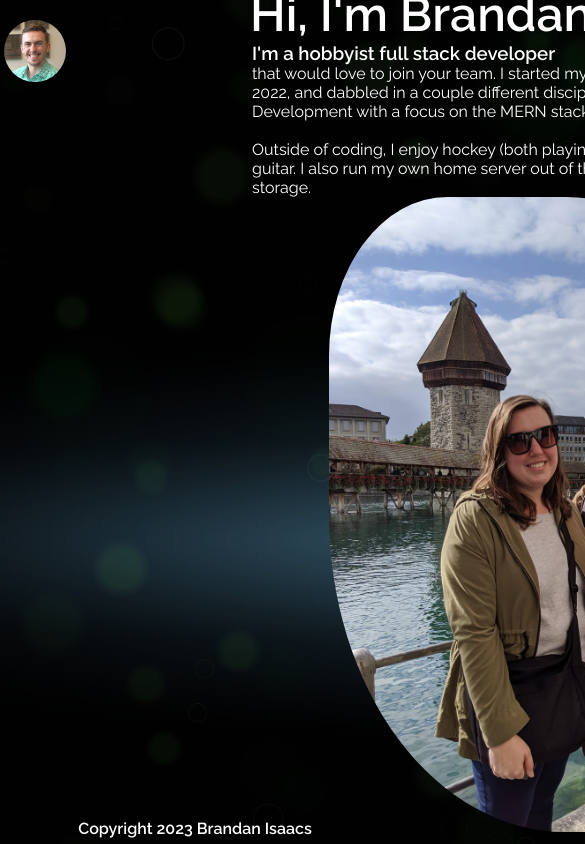
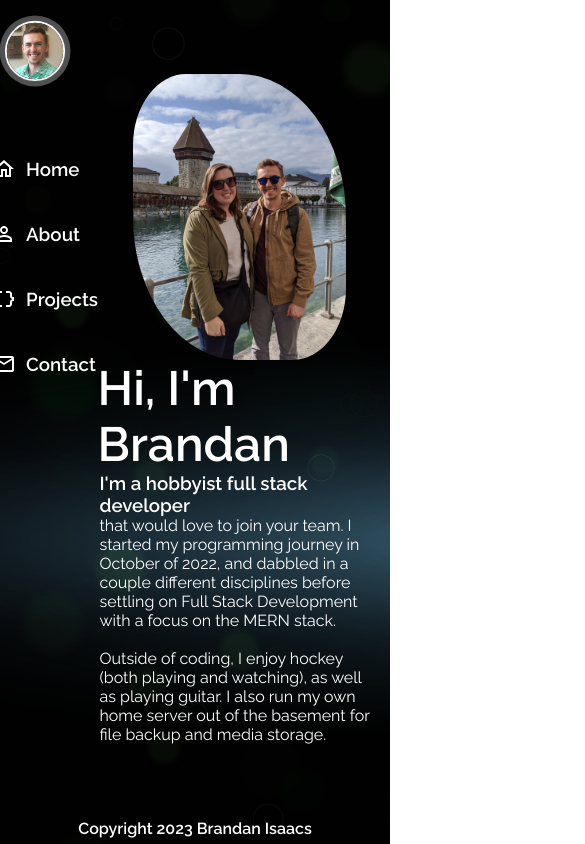
Before and after one commit to brand421/portfolio-site, a React (Create React App) app: page /about in a window 390 px wide. Shown: the top 844 px of the page, 585 px wide, since content can reach past the window. Built offline with nearby package versions, Linux system fonts and the light colour scheme.

Commit message:
add more mobile responsiveness to about, footer, and sidebar

```diff
--- a/src/components/About/About.css
+++ b/src/components/About/About.css
@@ -42,7 +42,8 @@ h3 {
 
 @media screen and (max-width: 950px) {
     .about__container {
-        flex-direction: column-reverse;
-        width: 650px
+        flex-direction: column;
+        margin-left: 25%;
+        /* height: 100%; */
     }
 }
--- a/src/components/Footer/footer.css
+++ b/src/components/Footer/footer.css
@@ -3,6 +3,7 @@
     display: flex;
     justify-content: center;
     margin-left: 250px;
+    /* background-color: black; */
 }
 
 @media (max-width: 900px) {
--- a/src/components/Sidebar/Sidebar.jsx
+++ b/src/components/Sidebar/Sidebar.jsx
@@ -21,7 +21,7 @@ export default function Sidebar() {
           onClick={handleShowSidebar}
         />
       </div>
-      <div className={`menu__items ${showSidebar && "active"}`}>
+      <div className={`menu__items ${showSidebar && "inactive"}`}>
         {sidebarItems.map((item, index) => (
           <Link to={item.itemPath} className="menu__item" key={index}>
             <IconButton sx={{ ":hover": { backgroundColor: "transparent" } }}>
--- a/src/components/Sidebar/sidebar.css
+++ b/src/components/Sidebar/sidebar.css
@@ -1,8 +1,20 @@
-@keyframes fade-in {
-    0% {opacity: 0; transform: translateX(-20px);}
-    100% {opacity: 1; transform: translateX(0);}
+@keyframes pulse-white {
+	0% {
+		transform: scale(1);
+		box-shadow: 0 0 0 0 rgba(255, 255, 255, 0.7);
+	}
+
+	30% {
+		transform: scale(.95);
+		box-shadow: 0 0 0 10px rgba(255, 255, 255, 0);
+	}
+
+    50% {
+        transform: scale(1);
+		box-shadow: 0 0 0 0 rgba(255, 255, 255, 0);
+    }
+
 }
-
 
 .sidebar__container {
     position: absolute;
@@ -24,6 +36,7 @@
     margin-bottom: 70%;
     margin-left: 20%;
     cursor: pointer;
+    border: 2px solid white;
 }
 
 .menu__item {
@@ -37,16 +50,19 @@
     padding-left: 70px;
 }
 
-.menu__items {
+.menu__items.false {
     display: flex;
     flex-direction: column;
     width: 250px;
     align-items: space-around;
 }
 
-.menu__items.active {
-    width: 250px;
+.menu__items.inactive {
+    display: none;
 }
+
+
+
 .menu__items :hover {
     background-color: rgba(127, 255, 212, 0.541);
     transition: .5s ease-in-out, .5s ease-in-out;
@@ -62,16 +78,18 @@
 }
 
 @media (max-width: 900px) {
-.photo {
-    display: flex;
+    .photo {
+    display: absolute;
     justify-content: flex-start;
     width: 80%;
     margin-left: 5%;
-
-}
-   .menu__items {
-    display: none;
-    visibility: hidden;
+    animation: pulse-white 5s infinite;
+    }
+   .menu__items.inactive {
+    display: absolute;
+    flex-direction: column;
+    width: 100px;
+    align-items: space-around;
     }
 
     .sidebar__container {
```
